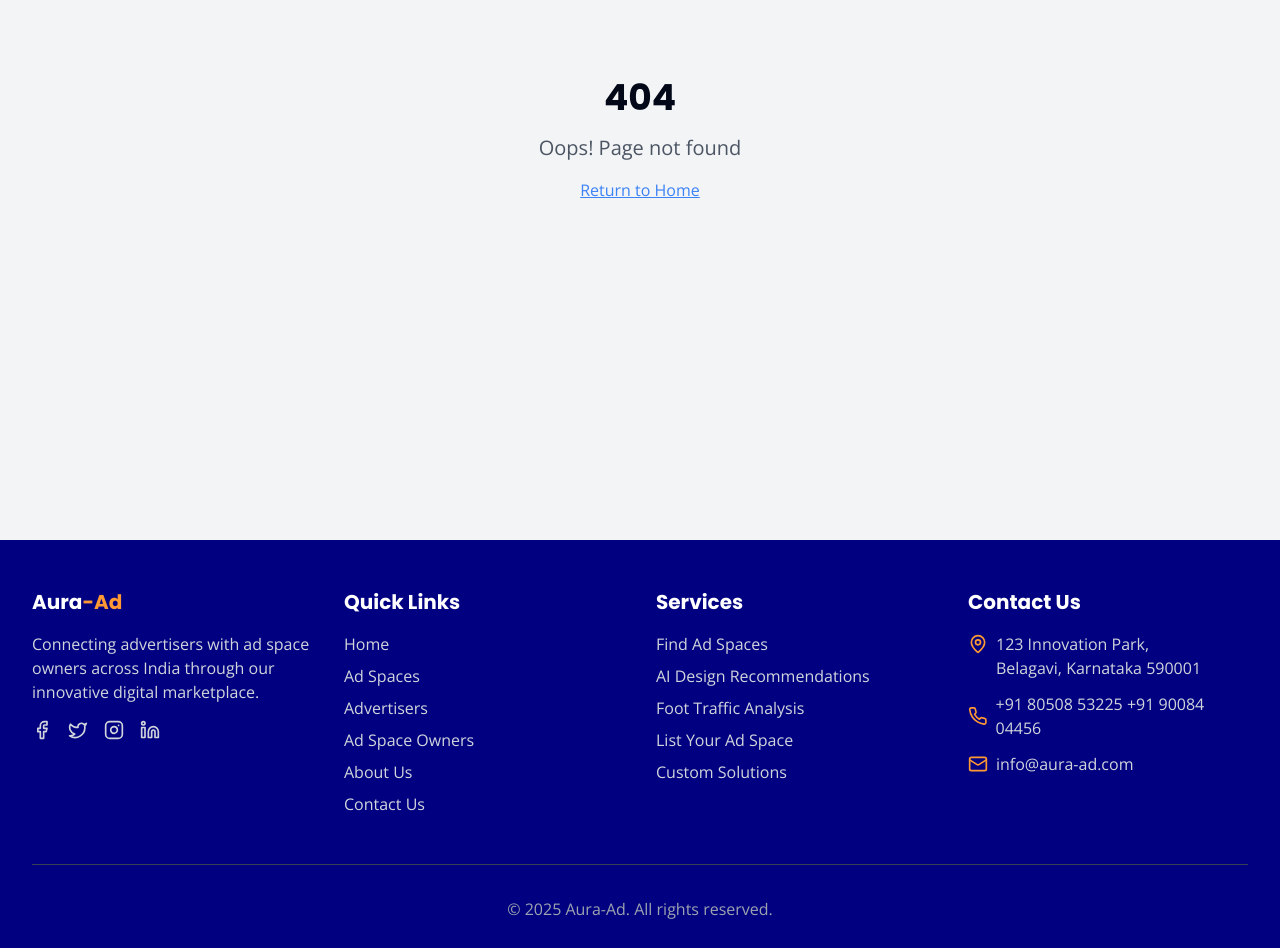
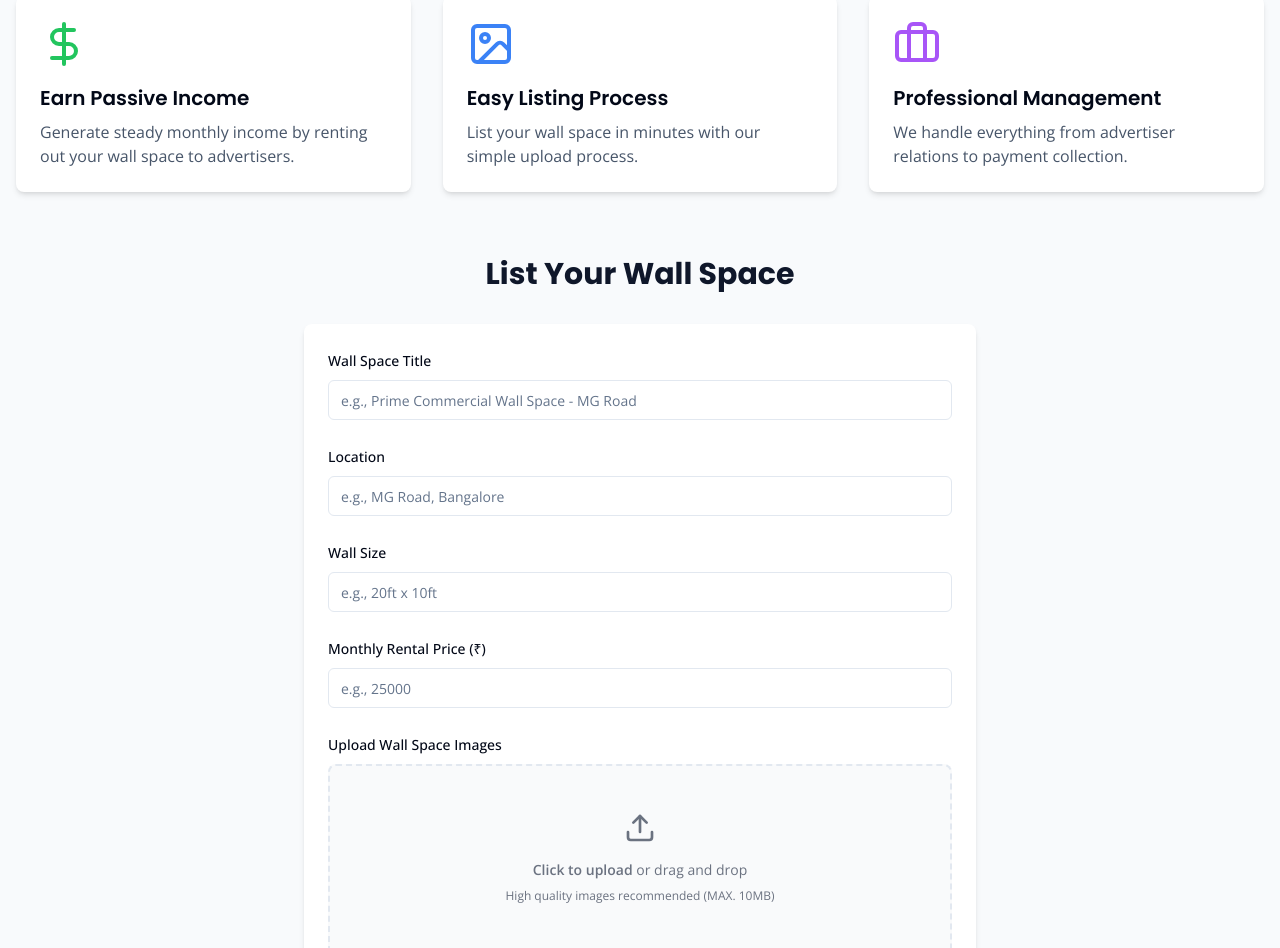
Before and after one commit to goutam19553/bharat-ad-connect, a React (Vite) app: page /list-wall-space in a window 1280 px wide. Shown: the part 260-1208 px from the top of the page. Built offline with nearby package versions, Linux system fonts and the light colour scheme.

Commit message:
Add Ad Space Owners features
Implement features for ad space owners to upload wall images and rent them out.

```diff
--- a/src/App.tsx
+++ b/src/App.tsx
@@ -13,6 +13,7 @@ import NotFound from "./pages/NotFound";
 import Navbar from "./components/Navbar";
 import Footer from "./components/Footer";
 import ScrollToTop from "./components/ScrollToTop"; // ✅ this is perfect
+import WallSpaceOwnerSection from "./components/WallSpaceOwnerSection";
 
 
 const queryClient = new QueryClient();
@@ -31,7 +32,7 @@ const App = () => (
               <Route path="/" element={<Index />} />
               <Route path="/ad-spaces" element={<AdSpaces />} />
               <Route path="/advertisers" element={<Advertisers />} />
-              <Route path="/ad-space-owners" element={<AdSpaceOwners />} />
+              <Route path="/list-wall-space" element={<WallSpaceOwnerSection />} />
               <Route path="/about" element={<About />} />
               <Route path="/contact" element={<Contact />} />
               {/* ADD ALL CUSTOM ROUTES ABOVE THE CATCH-ALL "*" ROUTE */}
--- a/src/components/Navbar.tsx
+++ b/src/components/Navbar.tsx
@@ -12,7 +12,7 @@ const Navbar = () => {
     { name: "Home", href: "/" },
     { name: "Ad Spaces", href: "/ad-spaces" },
     { name: "Advertisers", href: "/advertisers" },
-    { name: "Ad Space Owners", href: "/ad-space-owners" },
+    { name: "List Your Wall", href: "/list-wall-space" },
     { name: "About Us", href: "/about" },
     { name: "Contact Us", href: "/contact" },
   ];
--- /dev/null
+++ b/src/components/WallSpaceListingForm.tsx
@@ -0,0 +1,146 @@
+
+import React from 'react';
+import { zodResolver } from "@hookform/resolvers/zod";
+import { useForm } from "react-hook-form";
+import { z } from "zod";
+import { toast } from "sonner";
+import { Button } from "@/components/ui/button";
+import { Input } from "@/components/ui/input";
+import {
+  Form,
+  FormControl,
+  FormField,
+  FormItem,
+  FormLabel,
+  FormMessage,
+} from "@/components/ui/form";
+import { Image, Upload } from "lucide-react";
+
+const formSchema = z.object({
+  title: z.string().min(5, "Title must be at least 5 characters"),
+  location: z.string().min(5, "Location must be at least 5 characters"),
+  size: z.string().min(3, "Please specify the size (e.g., 20ft x 10ft)"),
+  price: z.string().min(1, "Please enter the monthly rental price"),
+  images: z.instanceof(FileList).refine((files) => files.length > 0, "Please upload at least one image"),
+});
+
+const WallSpaceListingForm = () => {
+  const form = useForm<z.infer<typeof formSchema>>({
+    resolver: zodResolver(formSchema),
+    defaultValues: {
+      title: "",
+      location: "",
+      size: "",
+      price: "",
+    },
+  });
+
+  const onSubmit = (values: z.infer<typeof formSchema>) => {
+    // For now, we'll just show a success message
+    console.log("Form submitted:", values);
+    toast.success("Wall space listed successfully! We'll contact you soon.");
+    form.reset();
+  };
+
+  return (
+    <div className="max-w-2xl mx-auto p-6 bg-white rounded-lg shadow-md">
+      <Form {...form}>
+        <form onSubmit={form.handleSubmit(onSubmit)} className="space-y-6">
+          <FormField
+            control={form.control}
+            name="title"
+            render={({ field }) => (
+              <FormItem>
+                <FormLabel>Wall Space Title</FormLabel>
+                <FormControl>
+                  <Input placeholder="e.g., Prime Commercial Wall Space - MG Road" {...field} />
+                </FormControl>
+                <FormMessage />
+              </FormItem>
+            )}
+          />
+
+          <FormField
+            control={form.control}
+            name="location"
+            render={({ field }) => (
+              <FormItem>
+                <FormLabel>Location</FormLabel>
+                <FormControl>
+                  <Input placeholder="e.g., MG Road, Bangalore" {...field} />
+                </FormControl>
+                <FormMessage />
+              </FormItem>
+            )}
+          />
+
+          <FormField
+            control={form.control}
+            name="size"
+            render={({ field }) => (
+              <FormItem>
+                <FormLabel>Wall Size</FormLabel>
+                <FormControl>
+                  <Input placeholder="e.g., 20ft x 10ft" {...field} />
+                </FormControl>
+                <FormMessage />
+              </FormItem>
+            )}
+          />
+
+          <FormField
+            control={form.control}
+            name="price"
+            render={({ field }) => (
+              <FormItem>
+                <FormLabel>Monthly Rental Price (₹)</FormLabel>
+                <FormControl>
+                  <Input type="number" placeholder="e.g., 25000" {...field} />
+                </FormControl>
+                <FormMessage />
+              </FormItem>
+            )}
+          />
+
+          <FormField
+            control={form.control}
+            name="images"
+            render={({ field: { onChange, ...field } }) => (
+              <FormItem>
+                <FormLabel>Upload Wall Space Images</FormLabel>
+                <FormControl>
+                  <div className="flex items-center justify-center w-full">
+                    <label className="flex flex-col items-center justify-center w-full h-48 border-2 border-dashed rounded-lg cursor-pointer bg-gray-50 hover:bg-gray-100">
+                      <div className="flex flex-col items-center justify-center pt-5 pb-6">
+                        <Upload className="w-8 h-8 mb-4 text-gray-500" />
+                        <p className="mb-2 text-sm text-gray-500">
+                          <span className="font-semibold">Click to upload</span> or drag and drop
+                        </p>
+                        <p className="text-xs text-gray-500">High quality images recommended (MAX. 10MB)</p>
+                      </div>
+                      <input
+                        {...field}
+                        onChange={(e) => {
+                          onChange(e.target.files);
+                        }}
+                        type="file"
+                        className="hidden"
+                        accept="image/*"
+                        multiple
+                      />
+                    </label>
+                  </div>
+                </FormControl>
+                <FormMessage />
+              </FormItem>
+            )}
+          />
+
+          <Button type="submit" className="w-full">List Your Wall Space</Button>
+        </form>
+      </Form>
+    </div>
+  );
+};
+
+export default WallSpaceListingForm;
--- /dev/null
+++ b/src/components/WallSpaceOwnerSection.tsx
@@ -0,0 +1,57 @@
+
+import React from 'react';
+import WallSpaceListingForm from './WallSpaceListingForm';
+import { DollarSign, Image, Briefcase } from 'lucide-react';
+
+const WallSpaceOwnerSection = () => {
+  return (
+    <div className="min-h-screen bg-slate-50 pt-24">
+      <div className="container mx-auto px-4">
+        {/* Hero Section */}
+        <div className="text-center mb-12">
+          <h1 className="text-4xl font-bold text-slate-900 mb-4">
+            List Your Wall Space & Earn Passive Income
+          </h1>
+          <p className="text-lg text-slate-600 max-w-2xl mx-auto">
+            Turn your unused wall space into a profitable asset. Join our platform and connect with advertisers looking for prime advertising locations.
+          </p>
+        </div>
+
+        {/* Benefits Section */}
+        <div className="grid grid-cols-1 md:grid-cols-3 gap-8 mb-16">
+          <div className="bg-white p-6 rounded-lg shadow-md">
+            <DollarSign className="w-12 h-12 text-green-500 mb-4" />
+            <h3 className="text-xl font-semibold mb-2">Earn Passive Income</h3>
+            <p className="text-slate-600">
+              Generate steady monthly income by renting out your wall space to advertisers.
+            </p>
+          </div>
+          <div className="bg-white p-6 rounded-lg shadow-md">
+            <Image className="w-12 h-12 text-blue-500 mb-4" />
+            <h3 className="text-xl font-semibold mb-2">Easy Listing Process</h3>
+            <p className="text-slate-600">
+              List your wall space in minutes with our simple upload process.
+            </p>
+          </div>
+          <div className="bg-white p-6 rounded-lg shadow-md">
+            <Briefcase className="w-12 h-12 text-purple-500 mb-4" />
+            <h3 className="text-xl font-semibold mb-2">Professional Management</h3>
+            <p className="text-slate-600">
+              We handle everything from advertiser relations to payment collection.
+            </p>
+          </div>
+        </div>
+
+        {/* Form Section */}
+        <div className="mb-16">
+          <h2 className="text-3xl font-bold text-slate-900 text-center mb-8">
+            List Your Wall Space
+          </h2>
+          <WallSpaceListingForm />
+        </div>
+      </div>
+    </div>
+  );
+};
+
+export default WallSpaceOwnerSection;
```
